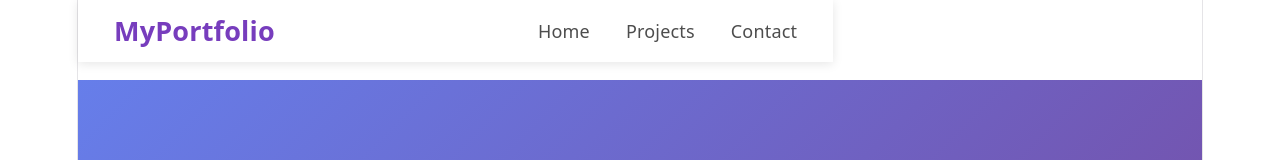
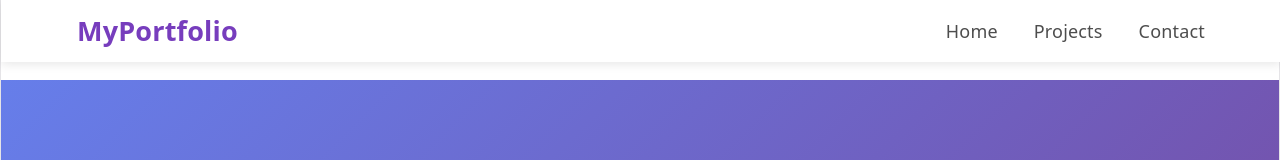
Before and after one commit to Edsonlukiza/react-project02-my-portfolio-, a React (Vite) app in the folder react-project01/: page / in a window 1280 px wide. Shown: the top 160 px of the page. Built offline with nearby package versions, Linux system fonts and the light colour scheme.

Commit message:
enabling the navbar to fit the whole screen

```diff
--- a/react-project01/src/components/common/Navbar.css
+++ b/react-project01/src/components/common/Navbar.css
@@ -4,7 +4,7 @@
     box-shadow: 0 2px 10px rgba(0, 0, 0, 0.1);
     position: fixed;
     top: 0;
-    width: 59%;
+    width: 100%;
     z-index: 100;
 }
 
--- a/react-project01/src/index.css
+++ b/react-project01/src/index.css
@@ -51,10 +51,8 @@
 }
 
 #root {
-  width: 1126px;
+  width: 100%;
   max-width: 100%;
-  margin: 0 auto;
-  text-align: center;
   border-inline: 1px solid var(--border);
   min-height: 100svh;
   display: flex;
@@ -77,20 +75,24 @@ h1 {
   font-size: 56px;
   letter-spacing: -1.68px;
   margin: 32px 0;
+
   @media (max-width: 1024px) {
     font-size: 36px;
     margin: 20px 0;
   }
 }
+
 h2 {
   font-size: 24px;
   line-height: 118%;
   letter-spacing: -0.24px;
   margin: 0 0 8px;
+
   @media (max-width: 1024px) {
     font-size: 20px;
   }
 }
+
 p {
   margin: 0;
 }
```
